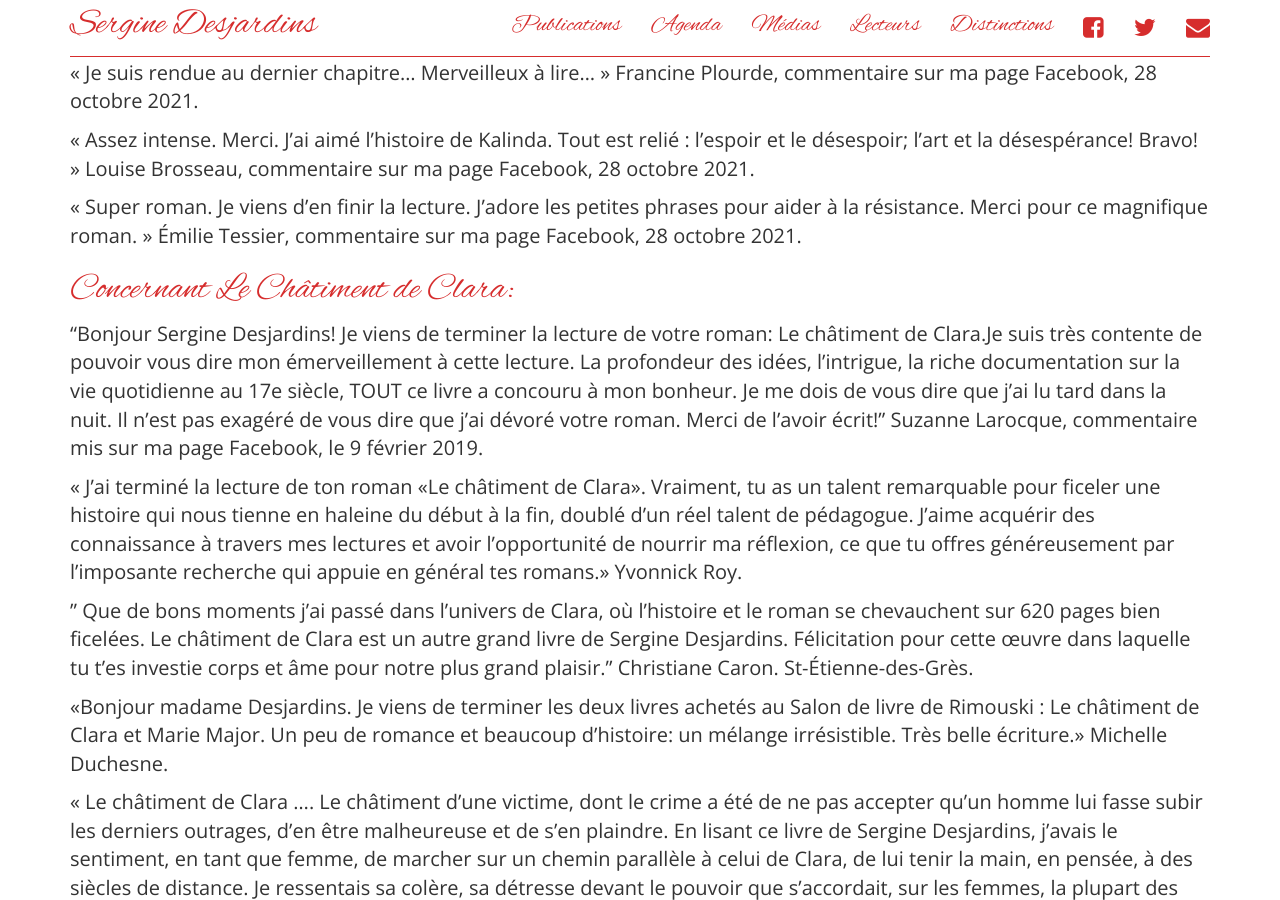
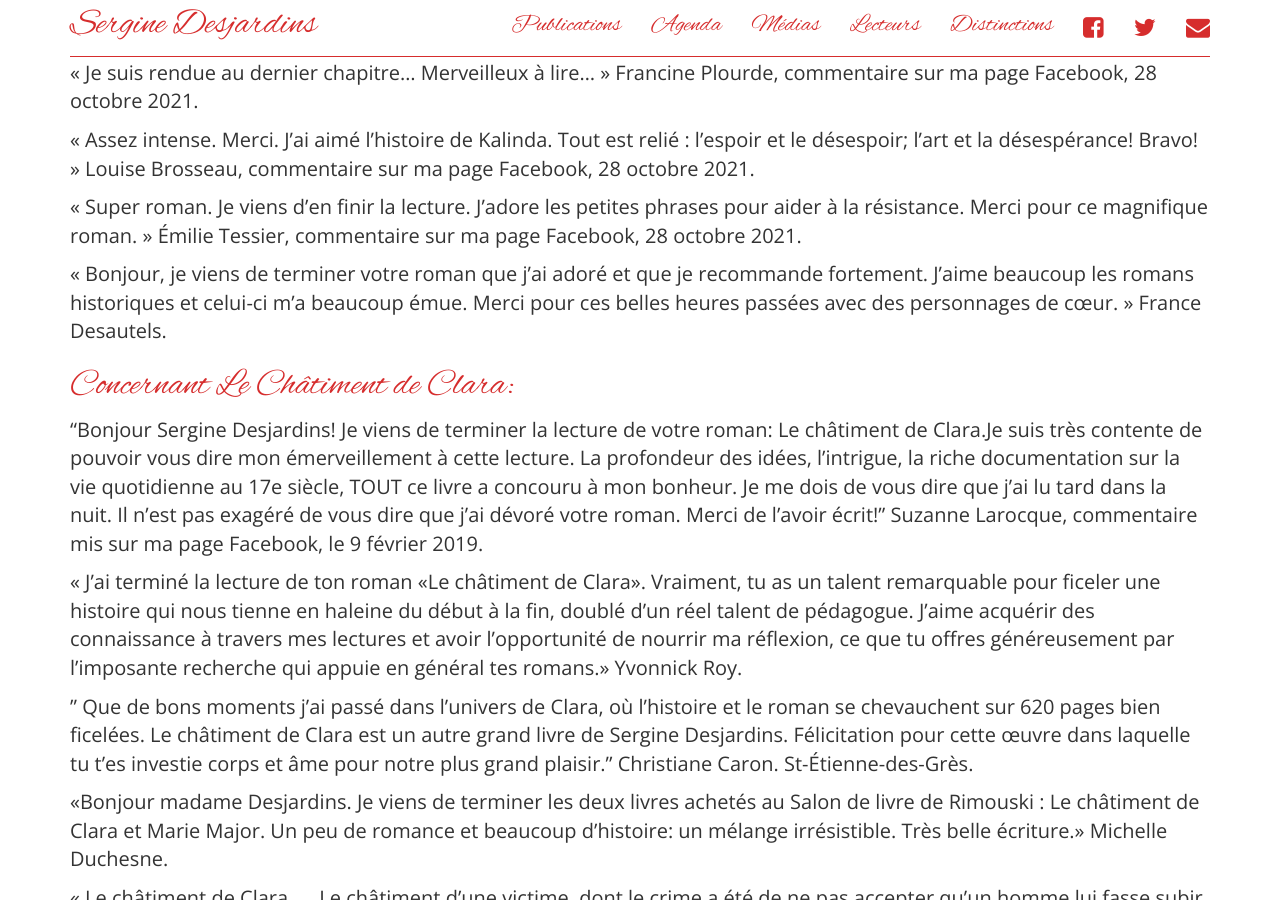
Before and after one commit to serginedesjardins/serginedesjardins.github.io, a Jekyll site: the page built from lecteurs.md, in a window 1280 px wide and 900 px high, scrolled down 1726 px. Built offline with Jekyll 4.4.1, drawn with Linux system fonts in a browser that asks for light colours; nearby versions of some CDN libraries.

Commit message:
Commentaire France Desautels

```diff
--- a/lecteurs.md
+++ b/lecteurs.md
@@ -38,6 +38,8 @@ Je suis en pleine lecture de ce merveilleux roman. Renée St-Pierre, sur ma page
 « Assez intense. Merci. J’ai aimé l’histoire de Kalinda. Tout est relié : l’espoir et le désespoir; l’art et la désespérance! Bravo! » Louise Brosseau, commentaire sur ma page Facebook, 28 octobre 2021.
 
 « Super roman. Je viens d’en finir la lecture. J’adore les petites phrases pour aider à la résistance. Merci pour ce magnifique roman. » Émilie Tessier, commentaire sur ma page Facebook, 28 octobre 2021.
+
+« Bonjour, je viens de terminer votre roman que j’ai adoré et que je recommande fortement. J’aime beaucoup les romans historiques et celui-ci m’a beaucoup émue. Merci pour ces belles heures passées avec des personnages de cœur. » France Desautels.
 
 
 # Concernant Le Châtiment de Clara:
```
